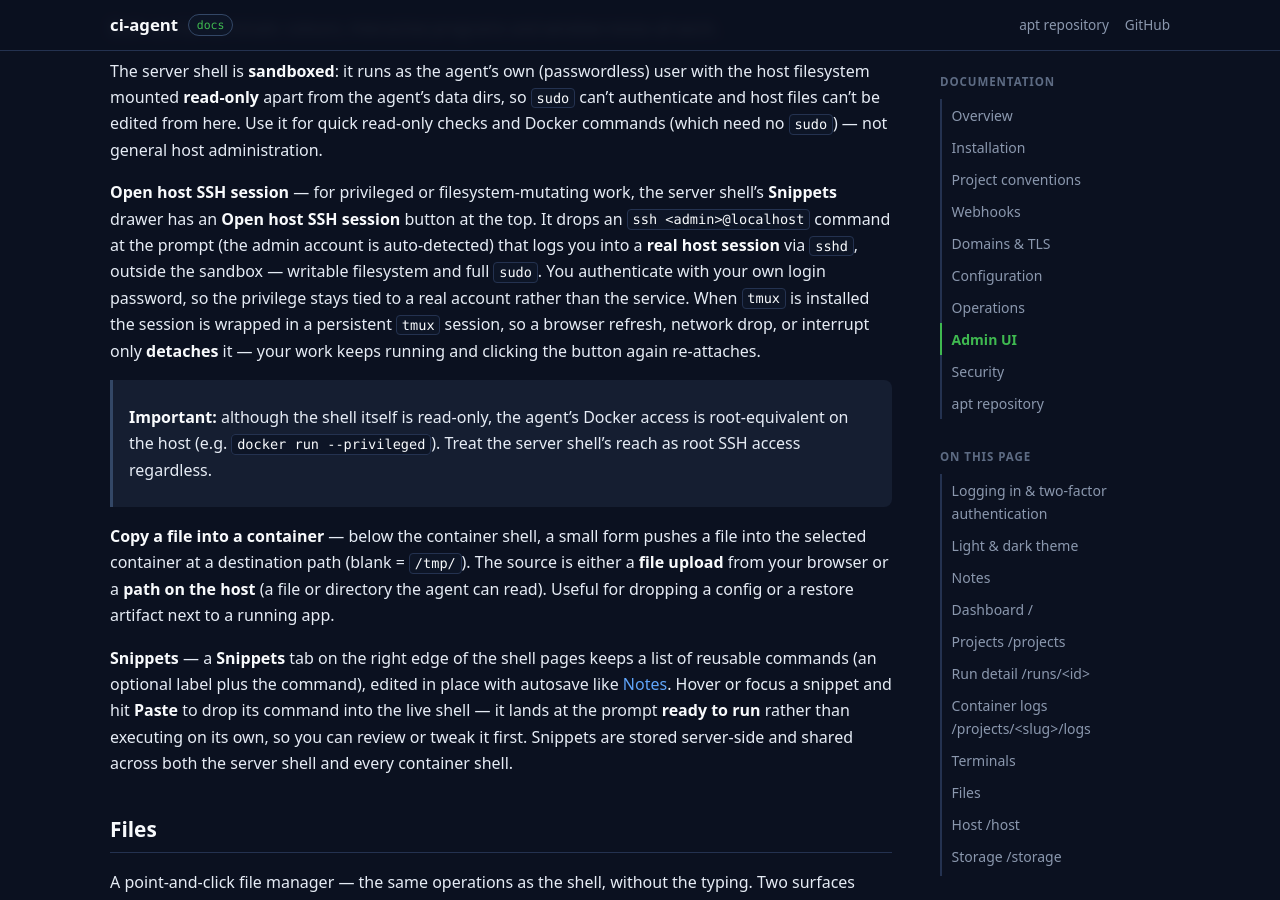
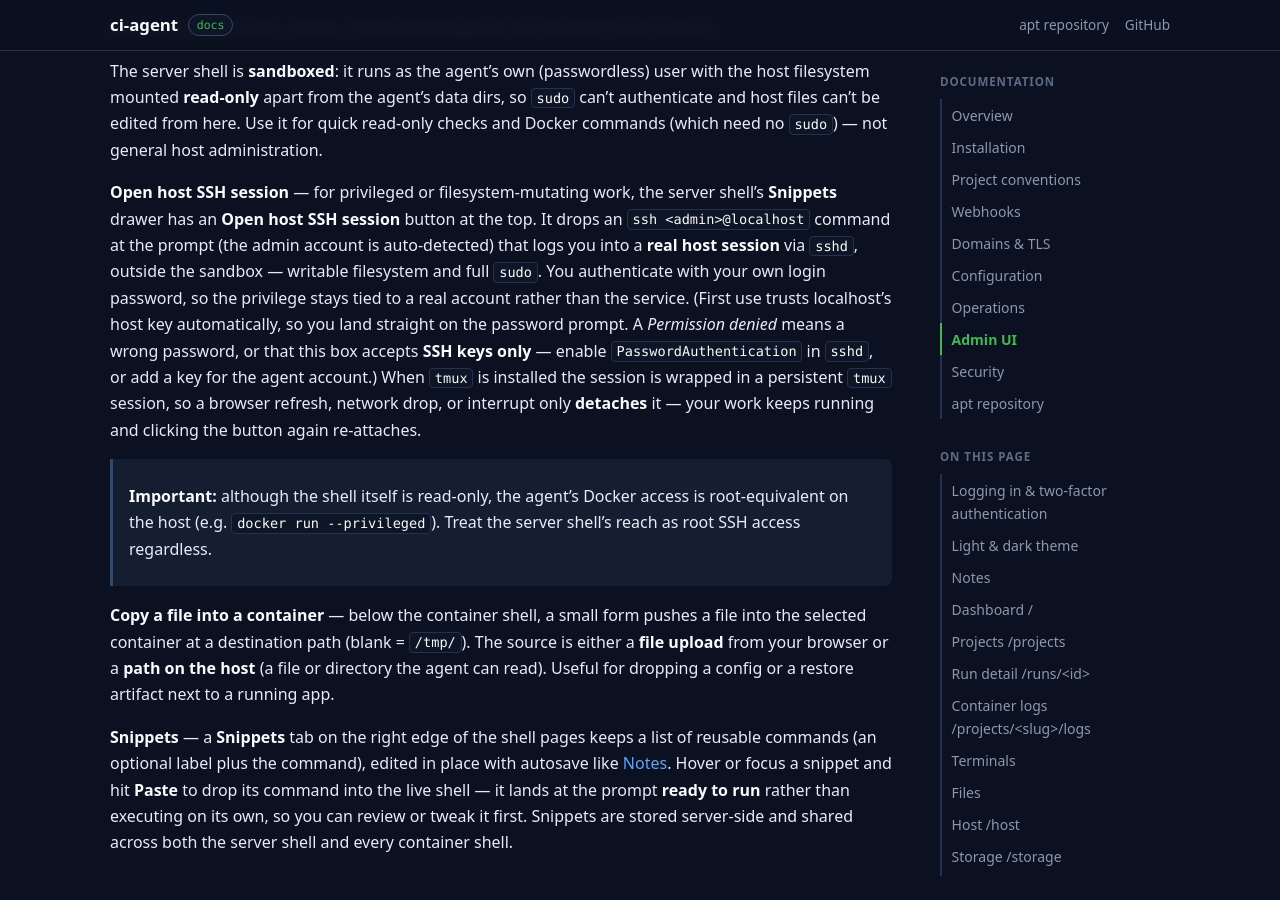
Before and after one commit to m-hoseinzadeh/ci-agent-apt, a Jekyll site: the page built from docs/ui.md, in a window 1280 px wide and 900 px high, scrolled down 2734 px. Built offline with Jekyll 4.4.1, drawn with Linux system fonts in a browser that asks for light colours; our own code applies the rules of GitHub Pages for plain Markdown files.

Commit message:
Publish v0.2.2-r95

```diff
--- a/docs/ui.md
+++ b/docs/ui.md
@@ -130,7 +130,11 @@ the top. It drops an `ssh <admin>@localhost` command at the prompt (the admin
 account is auto-detected) that logs you into a **real host session** via `sshd`,
 outside the sandbox — writable filesystem and full `sudo`. You authenticate with
 your own login password, so the privilege stays tied to a real account rather
-than the service. When `tmux` is installed the session is wrapped in a
+than the service. (First use trusts localhost's host key automatically, so you
+land straight on the password prompt. A *Permission denied* means a wrong
+password, or that this box accepts **SSH keys only** — enable
+`PasswordAuthentication` in `sshd`, or add a key for the agent account.) When
+`tmux` is installed the session is wrapped in a
 persistent `tmux` session, so a browser refresh, network drop, or interrupt only
 **detaches** it — your work keeps running and clicking the button again
 re-attaches.
```
Also changed, not shown: 9 other files.
